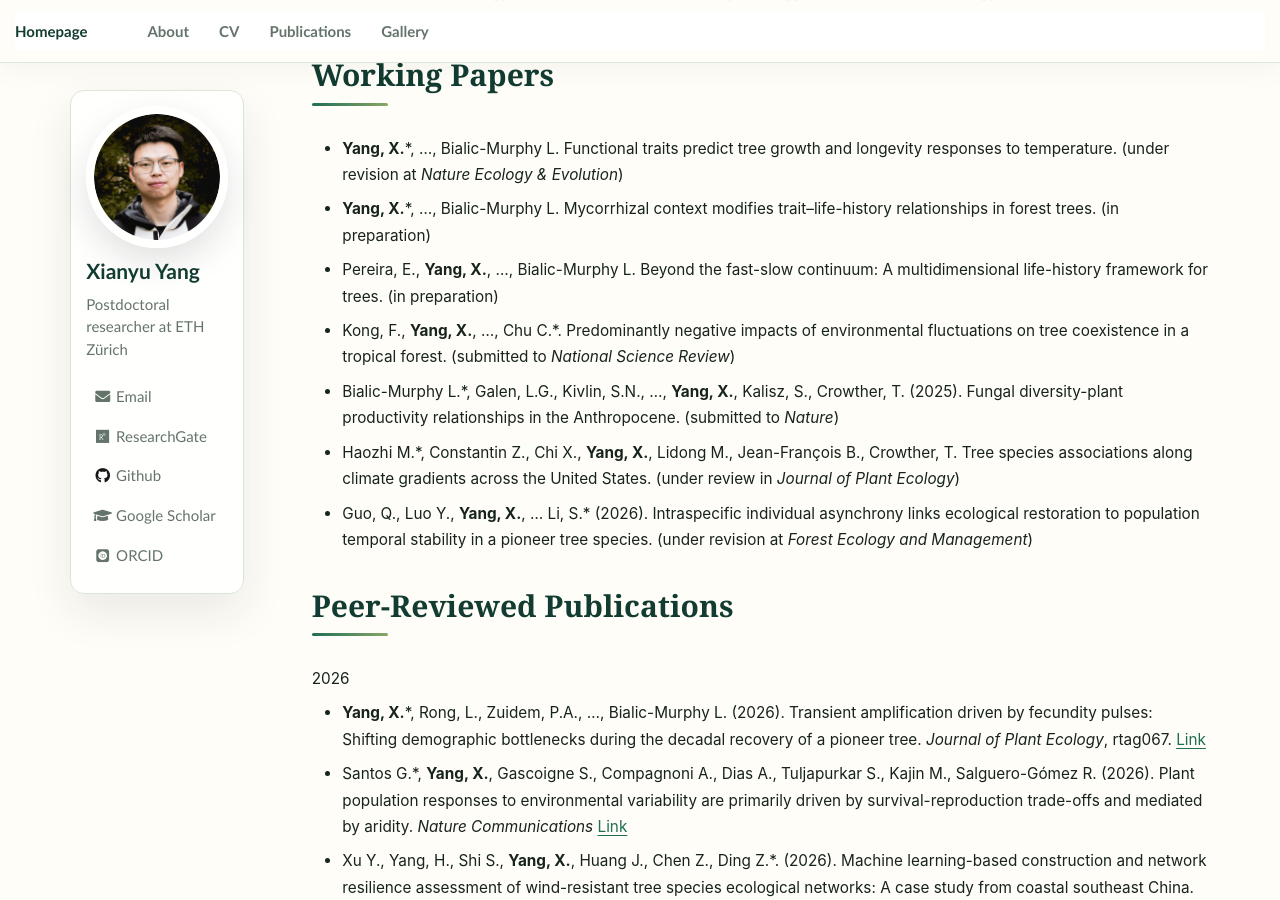
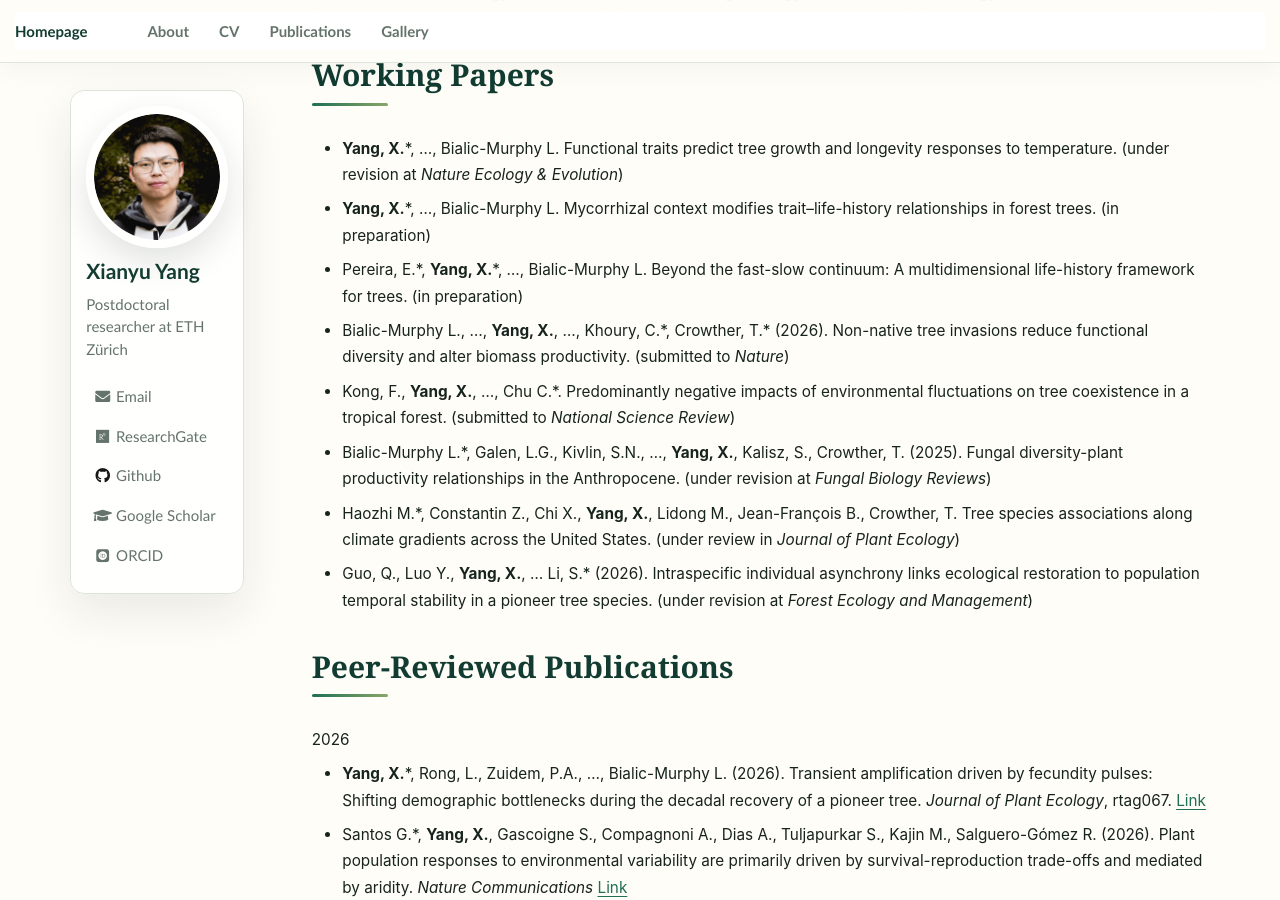
Before and after one commit to Xianyu-Yang/xianyu-yang.github.io, a Jekyll site: the page built from _pages/publications.md, in a window 1280 px wide and 900 px high, scrolled down 555 px. Built offline with Jekyll 4.4.1, drawn with Linux system fonts in a browser that asks for light colours; some web fonts are replaced.

Commit message:
Update publications.md

```diff
--- a/_pages/publications.md
+++ b/_pages/publications.md
@@ -35,11 +35,13 @@ author_profile: true
 
 - **Yang, X.**\*, ..., Bialic-Murphy L. Mycorrhizal context modifies trait–life-history relationships in forest trees. (in preparation)
 
-- Pereira, E., **Yang, X.**, ..., Bialic-Murphy L. Beyond the fast-slow continuum: A multidimensional life-history framework for trees. (in preparation)
+- Pereira, E.\*, **Yang, X.**\*, ..., Bialic-Murphy L. Beyond the fast-slow continuum: A multidimensional life-history framework for trees. (in preparation)
+
+- Bialic-Murphy L., ..., **Yang, X.**, ..., Khoury, C.\*, Crowther, T.\* (2026). Non-native tree invasions reduce functional diversity and alter biomass productivity. (submitted to _Nature_)
 
 - Kong, F.,  **Yang, X.**, ..., Chu C.\*. Predominantly negative impacts of environmental fluctuations on tree coexistence in a tropical forest. (submitted to _National Science Review_)
 
-- Bialic-Murphy L.\*, Galen, L.G., Kivlin, S.N., ..., **Yang, X.**, Kalisz, S., Crowther, T. (2025). Fungal diversity-plant productivity relationships in the Anthropocene. (submitted to _Nature_)
+- Bialic-Murphy L.\*, Galen, L.G., Kivlin, S.N., ..., **Yang, X.**, Kalisz, S., Crowther, T. (2025). Fungal diversity-plant productivity relationships in the Anthropocene. (under revision at _Fungal Biology Reviews_)
 
 -	Haozhi M.\*, Constantin Z., Chi X., **Yang, X.**, Lidong M., Jean-François B., Crowther, T. Tree species associations along climate gradients across the United States. (under review in _Journal of Plant Ecology_)
 
```
